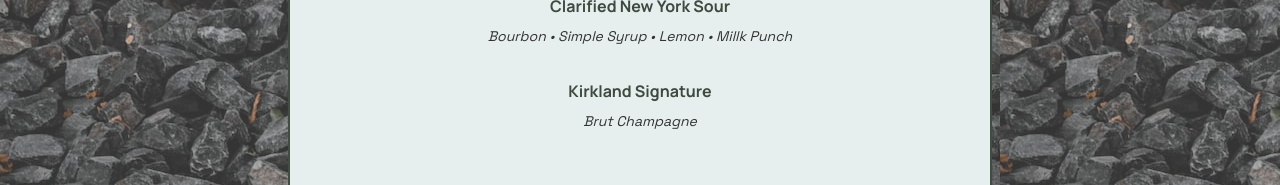
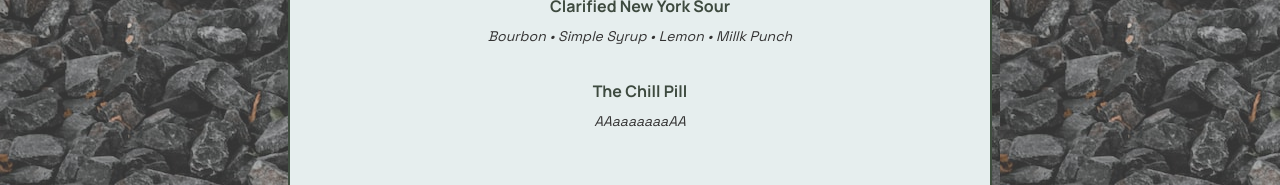
Before and after one commit to williamrogerschi/charleston2023, a React (Vite) app in the folder duncantgiving2023/: page / in a window 1280 px wide. Shown: the part 294-479 px from the top of the page. Built offline with nearby package versions, Linux system fonts and the light colour scheme; a web font is replaced by a local one.

Commit message:
testing 2024

```diff
--- a/duncantgiving2023/src/App.jsx
+++ b/duncantgiving2023/src/App.jsx
@@ -18,8 +18,8 @@ function App() {
             <p>Bourbon • Simple Syrup • Lemon • Millk Punch</p>
             </div>
             <div className='menu-content'>
-            <h4>Kirkland Signature</h4>
-            <p>Brut Champagne</p>
+            <h4>The Chill Pill</h4>
+            <p>AAaaaaaaaAA</p>
             </div>
           </div>
           <div className='h2-container'>
```
Also changed, not shown: 1 other file (tests, documents, lock files or other folders).
